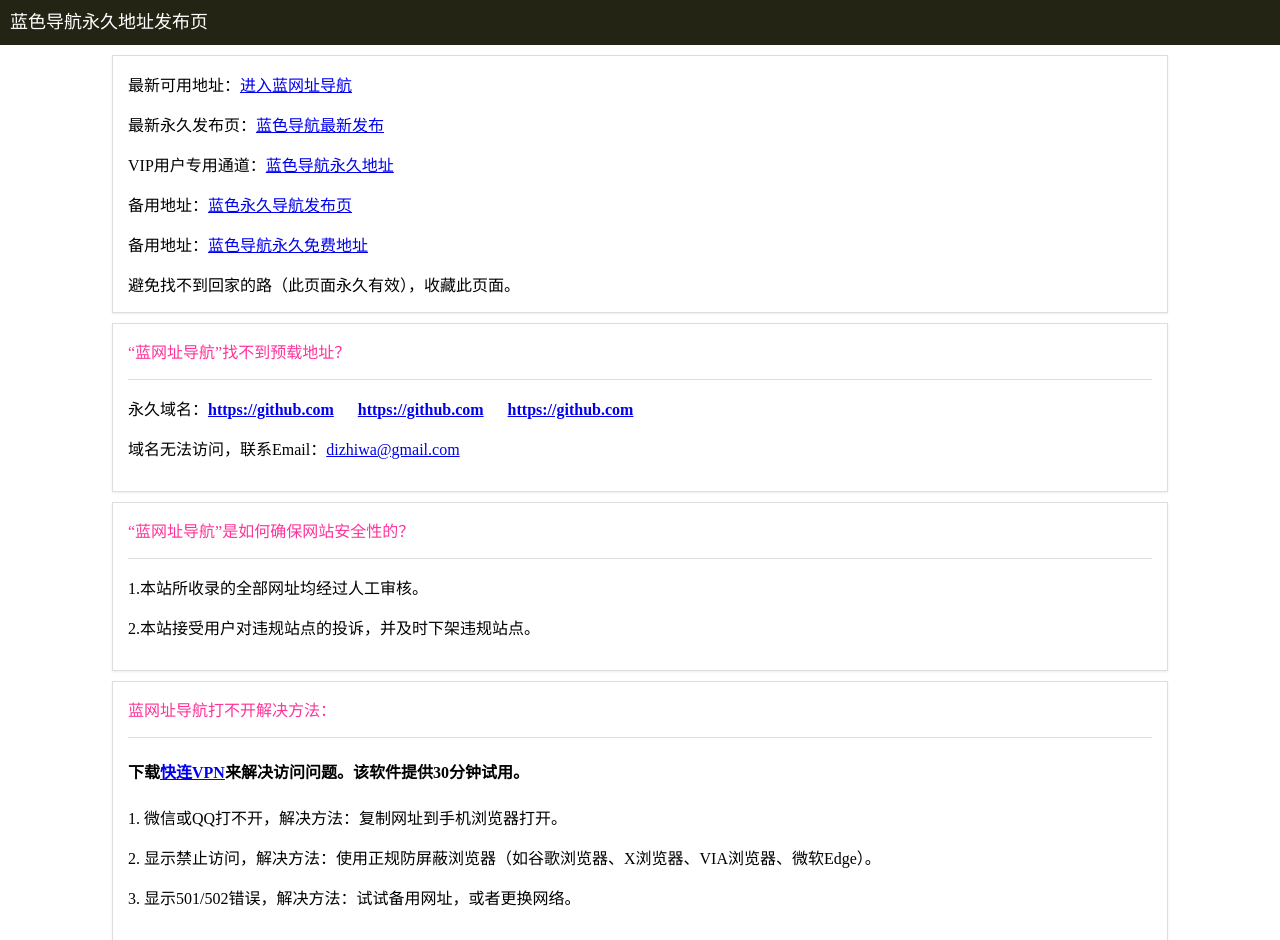
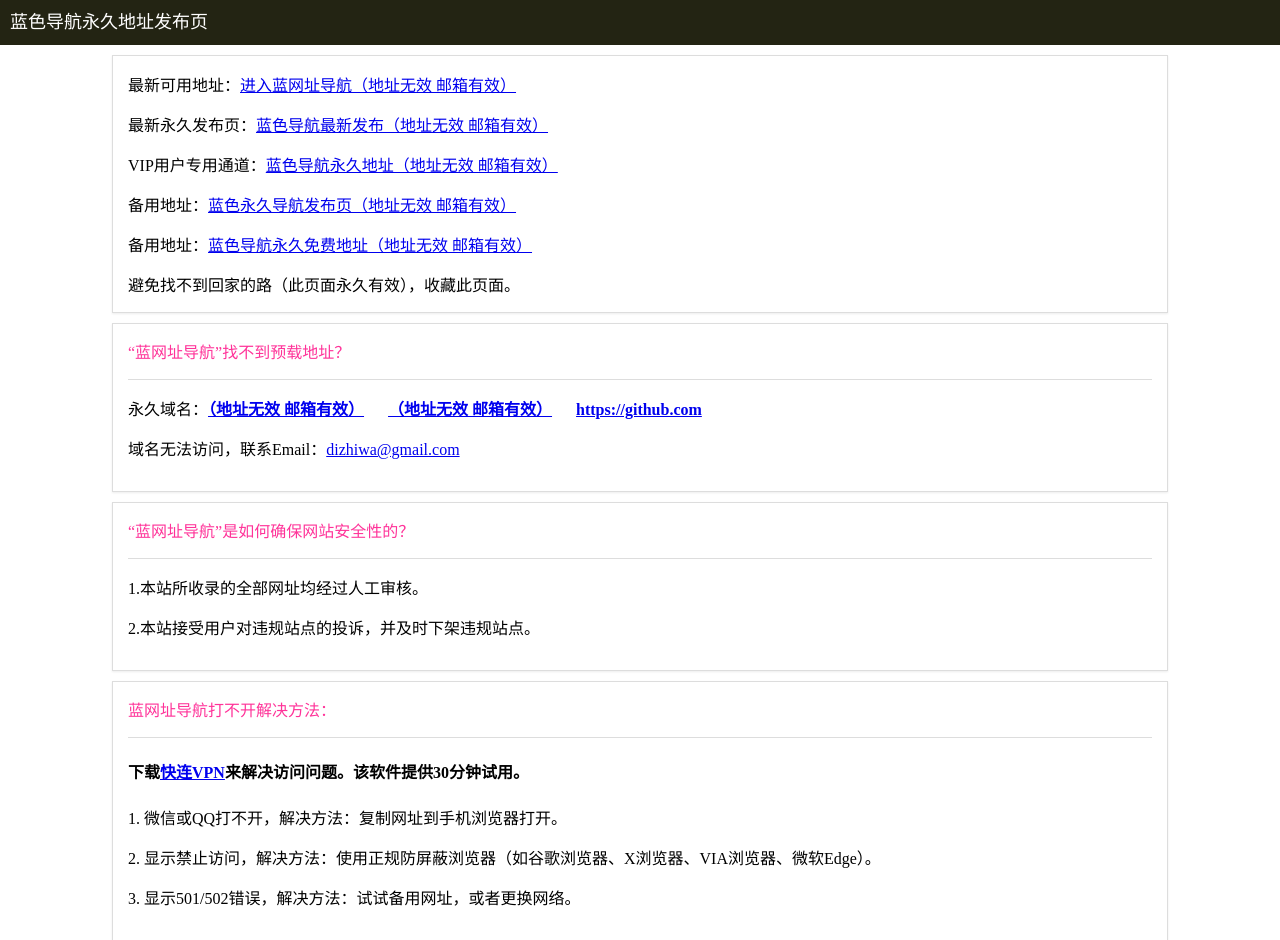
Before and after one commit to CodeCraftsman-tech/lansedaohang, a plain HTML site: page index.html in a window 1280 px wide. Shown: the top 940 px of the page. Drawn offline with Linux system fonts and the light colour scheme.

Commit message:
Update index.html

```diff
--- a/index.html
+++ b/index.html
@@ -33,17 +33,17 @@
     </div>
 
     <div class="notice">
-        <p>最新可用地址：<a href="https://github.com" target="_blank">进入蓝网址导航</a></p>
-        <p>最新永久发布页：<a href="https://github.com" target="_blank">蓝色导航最新发布</a></p>
-        <p>VIP用户专用通道：<a href="https://github.com" target="_blank">蓝色导航永久地址</a></p>
-        <p>备用地址：<a href="https://github.com" target="_blank">蓝色永久导航发布页</a></p>
-        <p>备用地址：<a href="https://github.com" target="_blank">蓝色导航永久免费地址</a></p>
+        <p>最新可用地址：<a href="https://github.com" target="_blank">进入蓝网址导航（地址无效  邮箱有效）</a></p>
+        <p>最新永久发布页：<a href="https://github.com" target="_blank">蓝色导航最新发布（地址无效  邮箱有效）</a></p>
+        <p>VIP用户专用通道：<a href="https://github.com" target="_blank">蓝色导航永久地址（地址无效  邮箱有效）</a></p>
+        <p>备用地址：<a href="https://github.com" target="_blank">蓝色永久导航发布页（地址无效  邮箱有效）</a></p>
+        <p>备用地址：<a href="https://github.com" target="_blank">蓝色导航永久免费地址（地址无效  邮箱有效）</a></p>
         <p>避免找不到回家的路（此页面永久有效），收藏此页面。</p>
     </div>
 
     <div class="detail">
         <div class="title">“蓝网址导航”找不到预载地址？</div>
-        <p>永久域名：<a href="https://github.com" target="_blank"><strong>https://github.com</strong></a> &nbsp;&nbsp;&nbsp;&nbsp; <a href="lansedh.html" target="_blank"><strong>https://github.com</strong></a> &nbsp;&nbsp;&nbsp;&nbsp;&nbsp;<a href="https://github.com" target="_blank"><strong>https://github.com</strong></a></p>
+        <p>永久域名：<a href="https://github.com" target="_blank"><strong>（地址无效  邮箱有效）</strong></a> &nbsp;&nbsp;&nbsp;&nbsp; <a href="lansedh.html" target="_blank"><strong>（地址无效  邮箱有效）</strong></a> &nbsp;&nbsp;&nbsp;&nbsp;&nbsp;<a href="https://github.com" target="_blank"><strong>https://github.com</strong></a></p>
         <p>域名无法访问，联系Email：<a href="mailto:dizhiwa@gmail.com">dizhiwa@gmail.com</a></p>
     </div>
 
```
